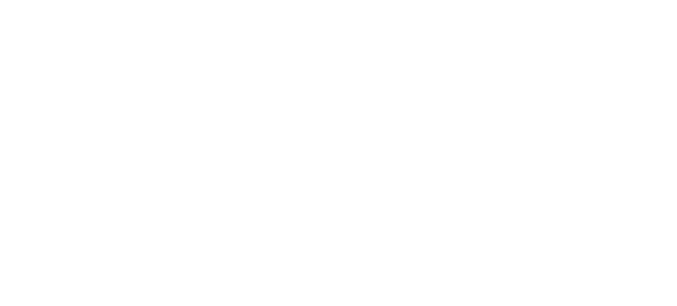
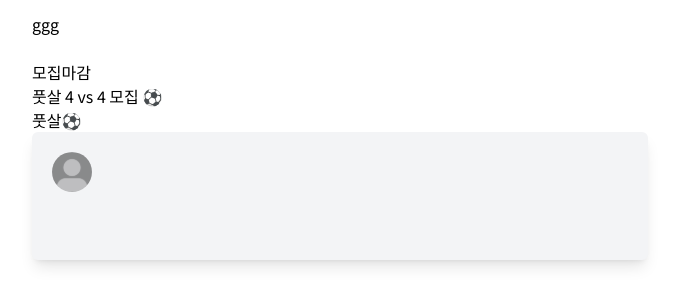
Before and after one commit to prgrms-fe-devcourse/NFE1_2_FitPlace, a React (Vite) app: page /notionAdd/comments in a window 1280 px wide. Before the commit this address had no page. Shown: the top 306 px of the page, without its empty margins (300-977 px from the left). Built offline with nearby package versions, Linux system fonts and the light colour scheme.

Commit message:
feat:댓글페이지 레이아웃

```diff
--- a/src/App.tsx
+++ b/src/App.tsx
@@ -5,17 +5,16 @@
 import Location from "./pages/LocationSetting";
 import ProfileTemplate from "./pages/profile/ProfileTemplate";
 import ProfileEdit from "./pages/profile/ProfileEdit";
-import ProfileImg from './pages/profile/ProfileImg'
-import ProfileNickname from "./pages/profile/ProfileNickName";
+import ProfileImg from "./pages/profile/ProfileImg";
+import ProfileNickname from "./pages/profile/ProfileNickname";
 import ProfileDesc from "./pages/profile/ProfileDesc";
 import ProfileLocation from "./pages/profile/ProfileLocation";
 import SearchPage from "./pages/SearchPage";
 import Header from "./components/Header";
-import Login from './pages/register/Login';
-import Register from './pages/register/Register';
-import NotionAdd from './pages/NotionAdd';
-
-
+import Login from "./pages/register/Login";
+import Register from "./pages/register/Register";
+import NotionAdd from "./pages/NotionAdd";
+import CommentPage from "./pages/CommentPage";
 
 const App = () => {
     return (
@@ -26,14 +25,23 @@
                 <Route path="/register" element={<Register />} />
                 <Route path="/profile" element={<ProfileTemplate />} />
                 <Route path="/profile/edit" element={<ProfileEdit />} />
-        <Route path="/profile/edit/nickname" element={<ProfileNickname />} />
+                <Route
+                    path="/profile/edit/nickname"
+                    element={<ProfileNickname />}
+                />
                 <Route path="/profile/edit/img" element={<ProfileImg />} />
                 <Route path="/profile/edit/desc" element={<ProfileDesc />} />
-        <Route path="/profile/edit/location" element={<ProfileLocation />} />
+                <Route
+                    path="/profile/edit/location"
+                    element={<ProfileLocation />}
+                />
                 <Route path="/ranking" element={<Ranking_page />} />
                 <Route path="/map" element={<Location />} />
                 <Route path="/search" element={<SearchPage />} />
                 <Route path="/notionAdd" element={<NotionAdd />} />
+
+                <Route path="/notionAdd/comments" element={<CommentPage />} />
+                {/* <Route path="/notionAdd/:postId/comments" element={<CommentPage  />} /> */}
             </Routes>
         </div>
     );
--- /dev/null
+++ b/src/components/CommentItem.tsx
@@ -0,0 +1,31 @@
+import React from "react";
+import iconUser from "../assets/defaultProfileImg.svg";
+
+const CommentItem = () => {
+    return (
+        <div>
+            {" "}
+            <div className="mb-6 w-10 rounded-full overflow-hidden ">
+                <img
+                    src={iconUser}
+                    alt="search-icon"
+                    className="w-full h-full object-cover"
+                />
+            </div>
+        </div>
+    );
+};
+
+export default CommentItem;
+
+/*
+Comment 모델
+{
+  "_id": String,
+  "comment": String,
+  "author": User,
+  "post": String, // 포스트 id
+  "createdAt": String,
+  "updatedAt": String
+}
+  */
--- a/src/components/SearchUser_item.tsx
+++ b/src/components/SearchUser_item.tsx
@@ -1,5 +1,5 @@
 import React from "react";
-import iconUser from "../assets/icon_user_profile.svg";
+import iconUser from "../assets/defaultProfileImg.svg";
 
 interface SearchUserItemProps {
     user: string;
--- /dev/null
+++ b/src/pages/CommentPage.tsx
@@ -0,0 +1,23 @@
+import React from "react";
+import CommentItem from "../components/CommentItem";
+import Header from "../components/Header";
+
+const CommentPage = () => {
+    return (
+        <>
+            <div className="bg-white w-140 p-3">
+                <div className="flex justify-between">ggg</div>
+            </div>
+            <div className="w-140 min-h-screen bg-white p-3">
+                <div>모집마감</div>
+                <div>풋살 4 vs 4 모집 ⚽</div>
+                <div>풋살⚽</div>
+                <div className="bg-gray-100 h-32 w-full rounded-md shadow-lg mb-5 p-5 flex flex-col transition-transform duration-300 ease-in-out hover:bg-gray-200  hover:shadow-xl">
+                    <CommentItem />
+                </div>
+            </div>
+        </>
+    );
+};
+
+export default CommentPage;
```
Lines whose indentation alone changed are shown as unchanged.
